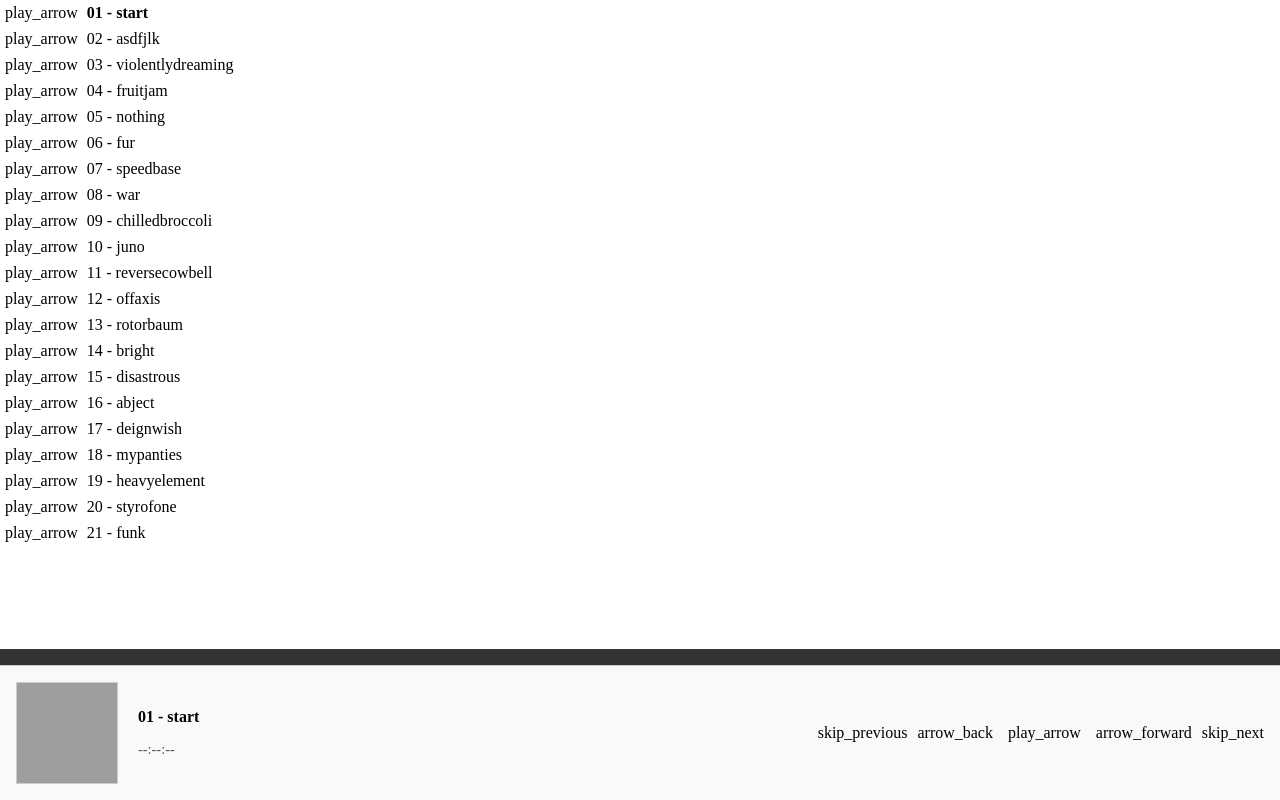
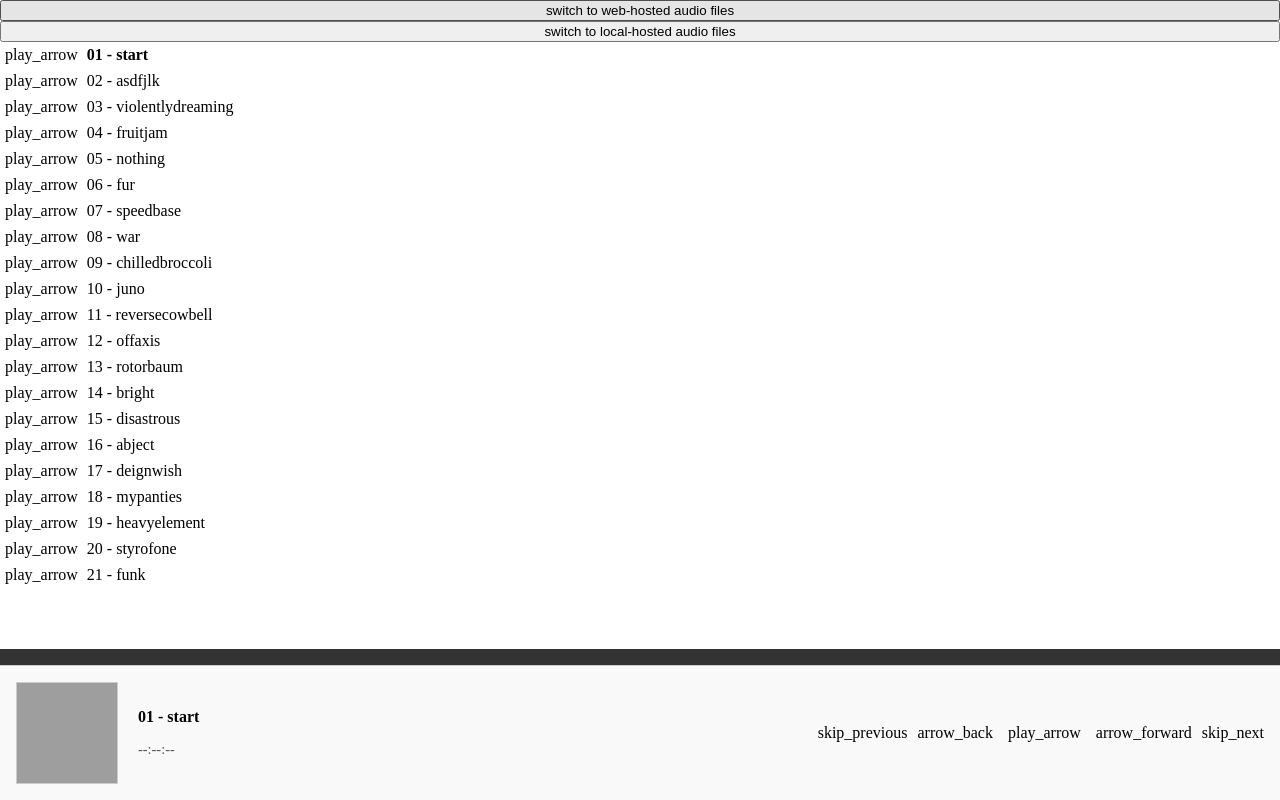
Before and after one commit to subatomicglue/kiosk, a website: page examples/suba-player.html in a window 1280 px wide. Drawn offline with Linux system fonts and the light colour scheme; no server answers; a web font is replaced by a local one.

Commit message:
local vs web

```diff
--- a/examples/suba-player.html
+++ b/examples/suba-player.html
@@ -38,33 +38,64 @@
     <script type="module" src="../dist/suba-player.js"></script>
   </head>
   <body style="margin: 0; display: flex; flex-direction: column; height: 100vh;">
+    <button onclick="init_web()">switch to web-hosted audio files</button>
+    <button onclick="init_local()">switch to local-hosted audio files</button>
     <div id="content" style="flex: 1; overflow-y: auto;">
       <song-grouper active="true">
-        <song-item title="01 - start" src="https://www.subatomicglue.com/download/music/spinningtrees-m4a/subatomicglue%20-%20spinningtrees%20-%2001%20-%20start.m4a"                               art="https://www.subatomicglue.com/images/subatomicglue-spinningtrees-sq-500.jpg"></song-item>
-        <song-item title="02 - asdfjlk" src="https://www.subatomicglue.com/download/music/spinningtrees-m4a/subatomicglue%20-%20spinningtrees%20-%2002%20-%20asdfjlk.m4a"                             art="https://www.subatomicglue.com/images/subatomicglue-spinningtrees-sq-500.jpg"></song-item>
-        <song-item title="03 - violentlydreaming" src="https://www.subatomicglue.com/download/music/spinningtrees-m4a/subatomicglue%20-%20spinningtrees%20-%2003 - violentlydreaming.m4a"                   art="https://www.subatomicglue.com/images/subatomicglue-spinningtrees-sq-500.jpg"></song-item>
-        <song-item title="04 - fruitjam" src="https://www.subatomicglue.com/download/music/spinningtrees-m4a/subatomicglue%20-%20spinningtrees%20-%2004 - fruitjam.m4a"                            art="https://www.subatomicglue.com/images/subatomicglue-spinningtrees-sq-500.jpg"></song-item>
-        <song-item title="05 - nothing" src="https://www.subatomicglue.com/download/music/spinningtrees-m4a/subatomicglue%20-%20spinningtrees%20-%2005 - nothing.m4a"                             art="https://www.subatomicglue.com/images/subatomicglue-spinningtrees-sq-500.jpg"></song-item>
-        <song-item title="06 - fur" src="https://www.subatomicglue.com/download/music/spinningtrees-m4a/subatomicglue%20-%20spinningtrees%20-%2006 - fur.m4a"                                 art="https://www.subatomicglue.com/images/subatomicglue-spinningtrees-sq-500.jpg"></song-item>
-        <song-item title="07 - speedbase" src="https://www.subatomicglue.com/download/music/spinningtrees-m4a/subatomicglue%20-%20spinningtrees%20-%2007 - speedbase (subatomic remix).m4a"         art="https://www.subatomicglue.com/images/subatomicglue-spinningtrees-sq-500.jpg"></song-item>
-        <song-item title="08 - war" src="https://www.subatomicglue.com/download/music/spinningtrees-m4a/subatomicglue%20-%20spinningtrees%20-%2008 - war.fist.m4a"                            art="https://www.subatomicglue.com/images/subatomicglue-spinningtrees-sq-500.jpg"></song-item>
-        <song-item title="09 - chilledbroccoli" src="https://www.subatomicglue.com/download/music/spinningtrees-m4a/subatomicglue%20-%20spinningtrees%20-%2009 - chilledbroccoli.m4a"                     art="https://www.subatomicglue.com/images/subatomicglue-spinningtrees-sq-500.jpg"></song-item>
-        <song-item title="10 - juno" src="https://www.subatomicglue.com/download/music/spinningtrees-m4a/subatomicglue%20-%20spinningtrees%20-%2010 - juno.m4a"                                art="https://www.subatomicglue.com/images/subatomicglue-spinningtrees-sq-500.jpg"></song-item>
-        <song-item title="11 - reversecowbell" src="https://www.subatomicglue.com/download/music/spinningtrees-m4a/subatomicglue%20-%20spinningtrees%20-%2011 - reversecowbell.m4a"                      art="https://www.subatomicglue.com/images/subatomicglue-spinningtrees-sq-500.jpg"></song-item>
-        <song-item title="12 - offaxis" src="https://www.subatomicglue.com/download/music/spinningtrees-m4a/subatomicglue%20-%20spinningtrees%20-%2012 - offaxis.m4a"                             art="https://www.subatomicglue.com/images/subatomicglue-spinningtrees-sq-500.jpg"></song-item>
-        <song-item title="13 - rotorbaum" src="https://www.subatomicglue.com/download/music/spinningtrees-m4a/subatomicglue%20-%20spinningtrees%20-%2013 - rotorbaum.m4a"                           art="https://www.subatomicglue.com/images/subatomicglue-spinningtrees-sq-500.jpg"></song-item>
-        <song-item title="14 - bright" src="https://www.subatomicglue.com/download/music/spinningtrees-m4a/subatomicglue%20-%20spinningtrees%20-%2014 - bright.m4a"                              art="https://www.subatomicglue.com/images/subatomicglue-spinningtrees-sq-500.jpg"></song-item>
-        <song-item title="15 - disastrous" src="https://www.subatomicglue.com/download/music/spinningtrees-m4a/subatomicglue%20-%20spinningtrees%20-%2015 - disastrous rise of misplaced power.m4a"  art="https://www.subatomicglue.com/images/subatomicglue-spinningtrees-sq-500.jpg"></song-item>
-        <song-item title="16 - abject" src="https://www.subatomicglue.com/download/music/spinningtrees-m4a/subatomicglue%20-%20spinningtrees%20-%2016 - abject worship of authority.m4a"         art="https://www.subatomicglue.com/images/subatomicglue-spinningtrees-sq-500.jpg"></song-item>
-        <song-item title="17 - deignwish" src="https://www.subatomicglue.com/download/music/spinningtrees-m4a/subatomicglue%20-%20spinningtrees%20-%2017 - deignwish.m4a"                           art="https://www.subatomicglue.com/images/subatomicglue-spinningtrees-sq-500.jpg"></song-item>
-        <song-item title="18 - mypanties" src="https://www.subatomicglue.com/download/music/spinningtrees-m4a/subatomicglue%20-%20spinningtrees%20-%2018 - mypanties get hotter.m4a"                art="https://www.subatomicglue.com/images/subatomicglue-spinningtrees-sq-500.jpg"></song-item>
-        <song-item title="19 - heavyelement" src="https://www.subatomicglue.com/download/music/spinningtrees-m4a/subatomicglue%20-%20spinningtrees%20-%2019 - heavyelement.m4a"                        art="https://www.subatomicglue.com/images/subatomicglue-spinningtrees-sq-500.jpg"></song-item>
-        <song-item title="20 - styrofone" src="https://www.subatomicglue.com/download/music/spinningtrees-m4a/subatomicglue%20-%20spinningtrees%20-%2020 - styrofone.m4a"                           art="https://www.subatomicglue.com/images/subatomicglue-spinningtrees-sq-500.jpg"></song-item>
-        <song-item title="21 - funk" src="https://www.subatomicglue.com/download/music/spinningtrees-m4a/subatomicglue%20-%20spinningtrees%20-%2021 - funk.m4a"                                art="https://www.subatomicglue.com/images/subatomicglue-spinningtrees-sq-500.jpg"></song-item>
+        <song-item title="01 - start" src="https://www.subatomicglue.com/download/music/spinningtrees-m4a/subatomicglue%20-%20spinningtrees%20-%2001%20-%20start.m4a" art="https://www.subatomicglue.com/images/subatomicglue-spinningtrees-sq-500.jpg"></song-item>
       </song-grouper>
     </div>
     <div id="footer" style="width: 100%; margin: 0; padding 0; background-color: #f0f0f0;">
       <now-playing></now-playing>
     </div>
+
+    <!-- recreate the song list with local or web audio files (button selector) -->
+    <script>
+      function init( local = false ) {
+        const prefix_web = "https://www.subatomicglue.com/download/music/spinningtrees-m4a/"
+        const prefix_local = "../spinning/"
+        const prefix = local ? prefix_local : prefix_web;
+        const songs = [
+          { "title": "01 - start", "src": `${prefix}subatomicglue%20-%20spinningtrees%20-%2001%20-%20start.m4a`, "art": "https://www.subatomicglue.com/images/subatomicglue-spinningtrees-sq-500.jpg" },
+          { "title": "02 - asdfjlk", "src": `${prefix}subatomicglue%20-%20spinningtrees%20-%2002%20-%20asdfjlk.m4a`, "art": "https://www.subatomicglue.com/images/subatomicglue-spinningtrees-sq-500.jpg" },
+          { "title": "03 - violentlydreaming", "src": `${prefix}subatomicglue%20-%20spinningtrees%20-%2003 - violentlydreaming.m4a`, "art": "https://www.subatomicglue.com/images/subatomicglue-spinningtrees-sq-500.jpg" },
+          { "title": "04 - fruitjam", "src": `${prefix}subatomicglue%20-%20spinningtrees%20-%2004 - fruitjam.m4a`, "art": "https://www.subatomicglue.com/images/subatomicglue-spinningtrees-sq-500.jpg" },
+          { "title": "05 - nothing", "src": `${prefix}subatomicglue%20-%20spinningtrees%20-%2005 - nothing.m4a`, "art": "https://www.subatomicglue.com/images/subatomicglue-spinningtrees-sq-500.jpg" },
+          { "title": "06 - fur", "src": `${prefix}subatomicglue%20-%20spinningtrees%20-%2006 - fur.m4a`, "art": "https://www.subatomicglue.com/images/subatomicglue-spinningtrees-sq-500.jpg" },
+          { "title": "07 - speedbase", "src": `${prefix}subatomicglue%20-%20spinningtrees%20-%2007 - speedbase (subatomic remix).m4a`, "art": "https://www.subatomicglue.com/images/subatomicglue-spinningtrees-sq-500.jpg" },
+          { "title": "08 - war", "src": `${prefix}subatomicglue%20-%20spinningtrees%20-%2008 - war.fist.m4a`, "art": "https://www.subatomicglue.com/images/subatomicglue-spinningtrees-sq-500.jpg" },
+          { "title": "09 - chilledbroccoli", "src": `${prefix}subatomicglue%20-%20spinningtrees%20-%2009 - chilledbroccoli.m4a`, "art": "https://www.subatomicglue.com/images/subatomicglue-spinningtrees-sq-500.jpg" },
+          { "title": "10 - juno", "src": `${prefix}subatomicglue%20-%20spinningtrees%20-%2010 - juno.m4a`, "art": "https://www.subatomicglue.com/images/subatomicglue-spinningtrees-sq-500.jpg" },
+          { "title": "11 - reversecowbell", "src": `${prefix}subatomicglue%20-%20spinningtrees%20-%2011 - reversecowbell.m4a`, "art": "https://www.subatomicglue.com/images/subatomicglue-spinningtrees-sq-500.jpg" },
+          { "title": "12 - offaxis", "src": `${prefix}subatomicglue%20-%20spinningtrees%20-%2012 - offaxis.m4a`, "art": "https://www.subatomicglue.com/images/subatomicglue-spinningtrees-sq-500.jpg" },
+          { "title": "13 - rotorbaum", "src": `${prefix}subatomicglue%20-%20spinningtrees%20-%2013 - rotorbaum.m4a`, "art": "https://www.subatomicglue.com/images/subatomicglue-spinningtrees-sq-500.jpg" },
+          { "title": "14 - bright", "src": `${prefix}subatomicglue%20-%20spinningtrees%20-%2014 - bright.m4a`, "art": "https://www.subatomicglue.com/images/subatomicglue-spinningtrees-sq-500.jpg" },
+          { "title": "15 - disastrous", "src": `${prefix}subatomicglue%20-%20spinningtrees%20-%2015 - disastrous rise of misplaced power.m4a`, "art": "https://www.subatomicglue.com/images/subatomicglue-spinningtrees-sq-500.jpg" },
+          { "title": "16 - abject", "src": `${prefix}subatomicglue%20-%20spinningtrees%20-%2016 - abject worship of authority.m4a`, "art": "https://www.subatomicglue.com/images/subatomicglue-spinningtrees-sq-500.jpg" },
+          { "title": "17 - deignwish", "src": `${prefix}subatomicglue%20-%20spinningtrees%20-%2017 - deignwish.m4a`, "art": "https://www.subatomicglue.com/images/subatomicglue-spinningtrees-sq-500.jpg" },
+          { "title": "18 - mypanties", "src": `${prefix}subatomicglue%20-%20spinningtrees%20-%2018 - mypanties get hotter.m4a`, "art": "https://www.subatomicglue.com/images/subatomicglue-spinningtrees-sq-500.jpg" },
+          { "title": "19 - heavyelement", "src": `${prefix}subatomicglue%20-%20spinningtrees%20-%2019 - heavyelement.m4a`, "art": "https://www.subatomicglue.com/images/subatomicglue-spinningtrees-sq-500.jpg" },
+          { "title": "20 - styrofone", "src": `${prefix}subatomicglue%20-%20spinningtrees%20-%2020 - styrofone.m4a`, "art": "https://www.subatomicglue.com/images/subatomicglue-spinningtrees-sq-500.jpg" },
+          { "title": "21 - funk", "src": `${prefix}subatomicglue%20-%20spinningtrees%20-%2021 - funk.m4a`, "art": "https://www.subatomicglue.com/images/subatomicglue-spinningtrees-sq-500.jpg" },
+        ];
+        // clean up previous
+        document.querySelector('#content').innerHTML = ""; // clear it.
+        // create the song-grouper
+        let song_grouper = document.createElement("song-grouper")
+        song_grouper.setAttribute("active", true);
+        document.querySelector('#content').appendChild( song_grouper )
+        // populate it with song-items
+        songs.forEach(song => {
+          const el = document.createElement("song-item");
+          el.setAttribute("title", song.title + (local ? " (local)" : ''));
+          el.setAttribute("src", song.src);
+          el.setAttribute("art", song.art);
+          song_grouper.appendChild(el); // append to body or some container
+        });
+      }
+      function init_web() { init( false ); }
+      function init_local() { init( true ); }
+      init_web();
+    </script>
   </body>
 </html>
```
Also changed, not shown: src/suba-player.js (+22 -17 lines), dist/suba-player.js, dist/suba-player.min.js, 1 other file.
